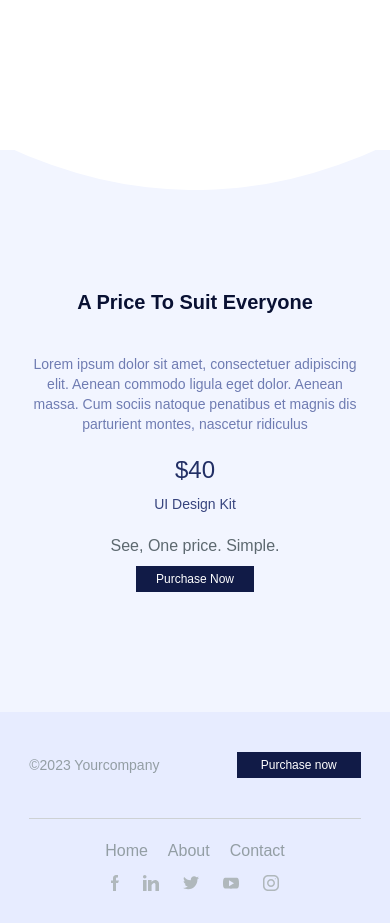
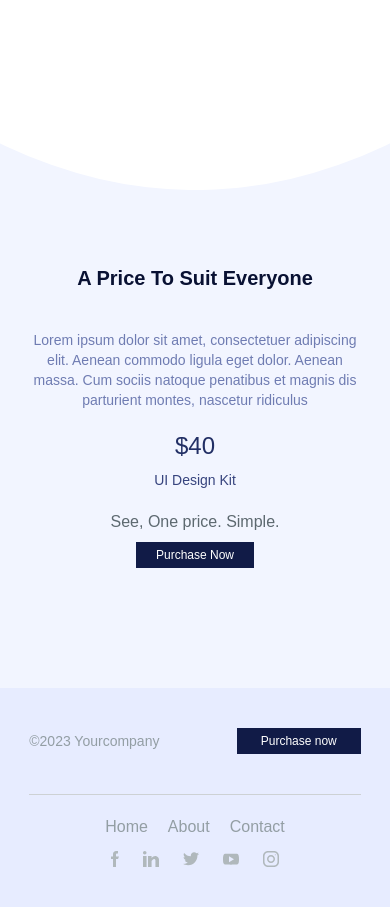
Before and after one commit to hasanimrul/skyline-landing-page, a Next.js app: page / in a window 390 px wide. Shown: the part 3332-4255 px from the top of the page. Built offline with nearby package versions, Linux system fonts and the light colour scheme.

Commit message:
fix curve issue on small devicess

```diff
--- a/src/components/sections/PricingSection.jsx
+++ b/src/components/sections/PricingSection.jsx
@@ -12,7 +12,7 @@ const PricingSection = () => {
     });
   }, []);
   return (
-    <div className="main-container lg:py-32 md:py-32 py-10 bg-[#f2f5ff] -mt-10">
+    <div className="main-container lg:py-32 md:py-32 py-10 bg-[#f2f5ff] lg:-mt-10 md:-mt-10 -mt-16">
       <div className="boxed-content flex flex-col items-center lg:gap-10 md:gap-10 gap-5 py-20">
         <Title titleText={"A Price To Suit Everyone"} />
         <p
```
